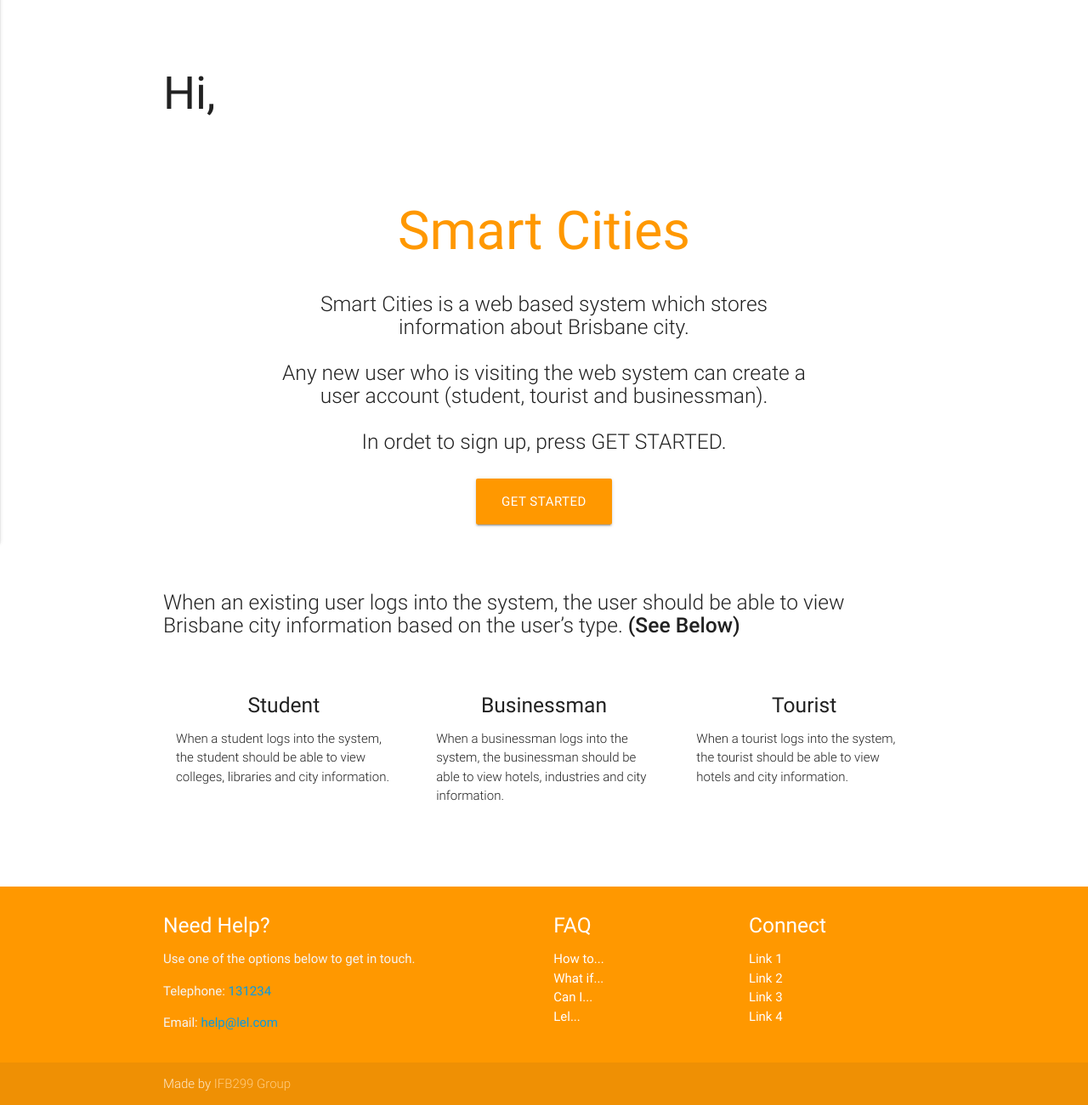
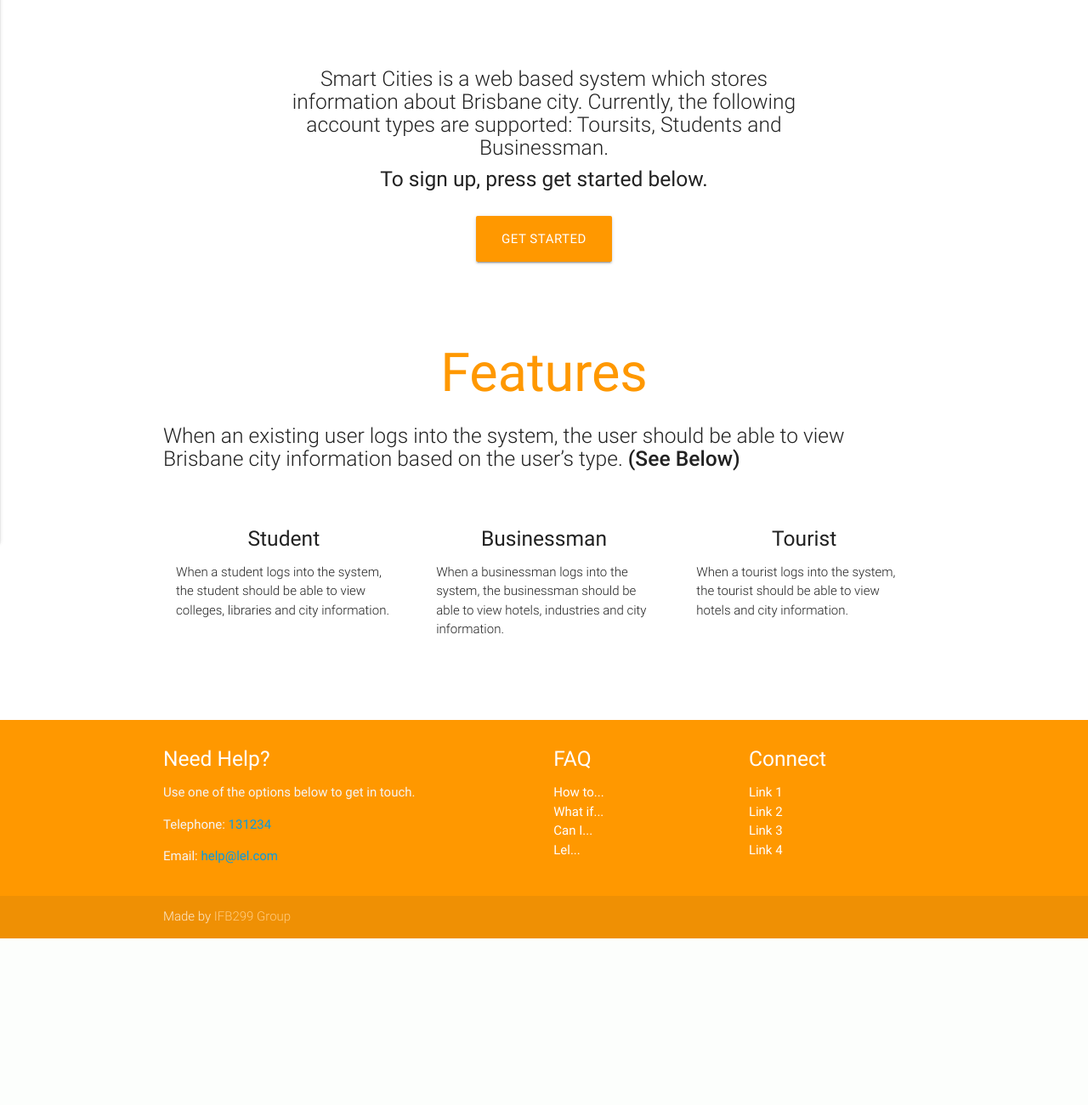
Before and after one commit to jabelone/ifb299, a Django app: page / in a window 1280 px wide. Shown: the part 222-1522 px from the top of the page at 85% size. After the commit the page ends 1326 px from the top, so only its background shows below. Run offline with Django 3.2, Linux system fonts and the light colour scheme; some libraries are stand-ins or nearby versions.

Commit message:
Fixed up title/page title on base template

```diff
--- a/ifb299_production/production/templates/production/home.html
+++ b/ifb299_production/production/templates/production/home.html
@@ -1,15 +1,17 @@
 {% extends 'production/base.html' %}
 
-
+{% block title %}Smart Cities{% endblock %}
+{% block page_title %}Smart Cities{% endblock %}
 
 {% block content %}
 <div class="section no-pad-bot" id="index-banner">
-  <h2>Hi, {{ user.username }}</h2>
     <div class="container">
-      <br><br>
-      <h1 class="header center orange-text">{% block page_title %}Smart Cities{% endblock %}</h1>
         <div class="row center">
-        <h5 class="header col s12 light">{% block page_sub_title %}Smart Cities is a web based system which stores information about Brisbane city.<br><br>Any new user who is visiting the web system can create a user account (student, tourist and businessman). <br><br> In ordet to sign up, press GET STARTED.{% endblock %}</h5>
+            <h5 class="header col s12 light">Smart Cities is a web based system which stores
+                information about Brisbane city. Currently, the following account types are supported: Toursits,
+                Students and Businessman.
+            </h5>
+            <h5>To sign up, press get started below.</h5>
         </div>
         <div class="row center">
             <a href="/signup" id="download-button" class="btn-large waves-effect waves-light orange">Get Started</a>
@@ -18,11 +20,9 @@
     </div>
 </div>
 
-
-<h5 class="header col s12 light">When an existing user logs into the system, the user should be able to view Brisbane city information based on the user’s type. <strong>(See Below)</strong></h5><br><br>
-
-
-
+<h1 class="header center orange-text">Features</h1>
+<h5 class="header col s12 light">When an existing user logs into the system, the user should be able to view Brisbane
+    city information based on the user’s type. <strong>(See Below)</strong></h5><br><br>
 <!--   Icon Section   -->
 <div class="row">
     <div class="col s12 m4">
@@ -32,7 +32,8 @@
 -->
             <h5 class="center">Student</h5>
 
-            <p class="light">When a student logs into the system, the student should be able to view colleges, libraries and city information. </p>
+            <p class="light">When a student logs into the system, the student should be able to view colleges, libraries
+                and city information. </p>
         </div>
     </div>
 
@@ -44,7 +45,8 @@
 -->
             <h5 class="center">Businessman</h5>
 
-            <p class="light">When a businessman logs into the system, the businessman should be able to view hotels, industries and city information. </p>
+            <p class="light">When a businessman logs into the system, the businessman should be able to view hotels,
+                industries and city information. </p>
         </div>
     </div>
 
@@ -56,7 +58,8 @@
 -->
             <h5 class="center">Tourist</h5>
 
-            <p class="light">When a tourist logs into the system, the tourist should be able to view hotels and city information. </p>
+            <p class="light">When a tourist logs into the system, the tourist should be able to view hotels and city
+                information. </p>
         </div>
     </div>
 </div>
```
Lines whose indentation alone changed are shown as unchanged.
